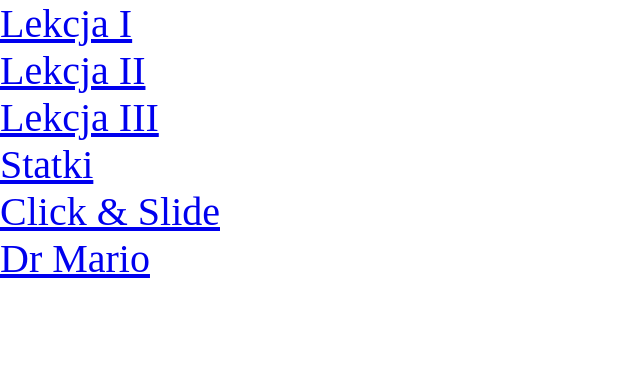
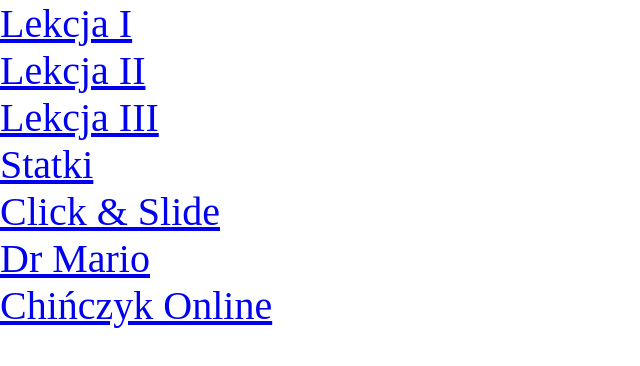
Before and after one commit to dziwuj/WWW, a plain HTML site: page Mendela/index.html in a window 1280 px wide. Shown: the whole page, without its empty margins (0-640 px from the left). Drawn offline with Linux system fonts and the light colour scheme.

Commit message:
Update index.html

```diff
--- a/Mendela/index.html
+++ b/Mendela/index.html
@@ -21,6 +21,8 @@
     <br />
     <a href="./Dr Mario">Dr Mario</a>
     <br />
+    <a href="https://chinczyk-dziwuj.herokuapp.com/">Chińczyk Online</a>
+    <br />
 </body>
 
 </html>
```
